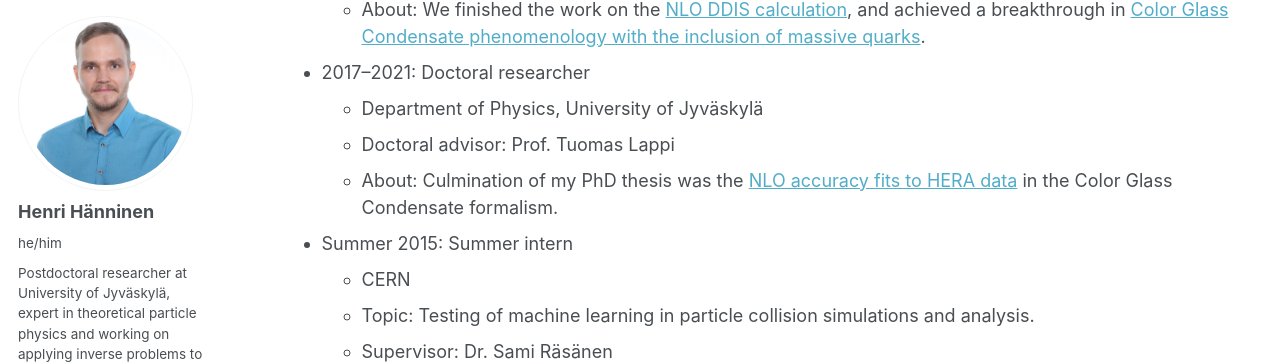
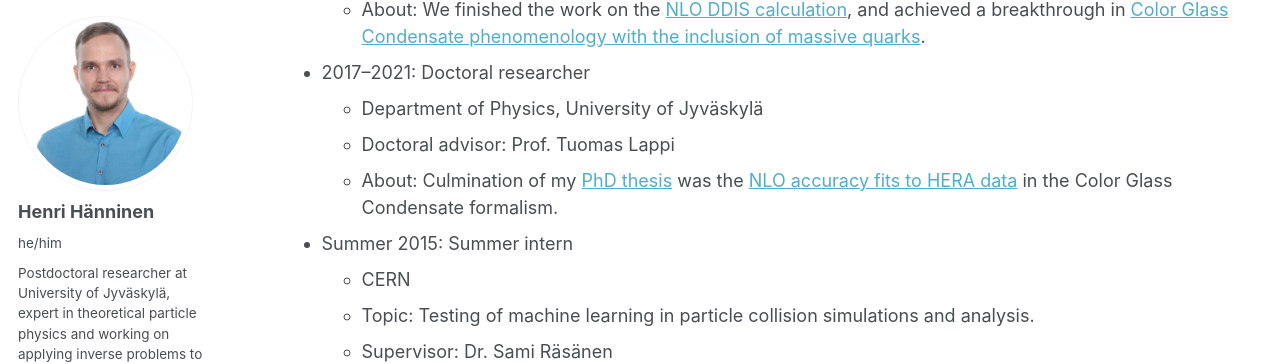
Before and after one commit to hhannine/hhannine.github.io, a Jekyll site: the page built from _pages/cv.md, in a window 1280 px wide and 900 px high, scrolled down 562 px. Shown: the part 90-454 px from the top of the window. Built offline with Jekyll 4.4.1, drawn with Linux system fonts in a browser that asks for light colours; some web fonts are replaced; part of the change alters nothing that is shown.

Commit message:
Update cv.md

```diff
--- a/_pages/cv.md
+++ b/_pages/cv.md
@@ -28,7 +28,7 @@ Work experience
 * 2017--2021: Doctoral researcher
   * Department of Physics, University of Jyväskylä
   * Doctoral advisor: Prof. Tuomas Lappi
-  * About: Culmination of my PhD thesis was the [NLO accuracy fits to HERA data](https://hhannine.github.io/publication/2020-07-03-article-cgc-nlo-hera) in the Color Glass Condensate formalism.
+  * About: Culmination of my [PhD thesis](https://hhannine.github.io/publication/2021-10-29-thesis) was the [NLO accuracy fits to HERA data](https://hhannine.github.io/publication/2020-07-03-article-cgc-nlo-hera) in the Color Glass Condensate formalism.
 * Summer 2015: Summer intern
   * CERN
   * Topic: Testing of machine learning in particle collision simulations and analysis.
```
